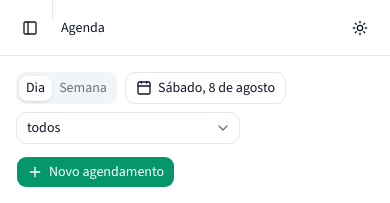
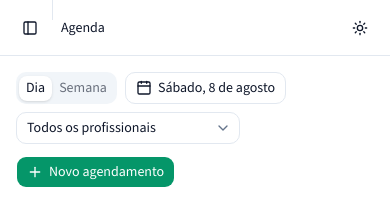
Before and after one commit to EazyIAxx/clinicflow, a Next.js app: page /agenda in a window 390 px wide. Shown: the top 203 px of the page. Built offline with nearby package versions, Linux system fonts and the light colour scheme.

Commit message:
fix(ui): fechar sidebar mobile ao navegar, exibir label nos selects e suavizar texto mudo no dark mode

```diff
--- a/app/globals.css
+++ b/app/globals.css
@@ -96,7 +96,7 @@
   --secondary: #123043;
   --secondary-foreground: #a5f3fc;
   --muted: #101e2b;
-  --muted-foreground: #8fb4c2;
+  --muted-foreground: #94a3b8;
   --accent: #123043;
   --accent-foreground: #a5f3fc;
   --destructive: #f87171;
--- a/components/agenda/agenda-toolbar.tsx
+++ b/components/agenda/agenda-toolbar.tsx
@@ -48,7 +48,13 @@ export function AgendaToolbar({
           onValueChange={(value) => onProfessionalChange(value as string)}
         >
           <SelectTrigger className="w-56">
-            <SelectValue />
+            <SelectValue>
+              {(value: string) =>
+                value === "todos"
+                  ? "Todos os profissionais"
+                  : professionals.find((professional) => professional.id === value)?.name
+              }
+            </SelectValue>
           </SelectTrigger>
           <SelectContent>
             <SelectItem value="todos">Todos os profissionais</SelectItem>
--- a/components/agenda/new-appointment-dialog.tsx
+++ b/components/agenda/new-appointment-dialog.tsx
@@ -156,7 +156,11 @@ export function NewAppointmentDialog({
                 onValueChange={(value) => setProfessionalId(value as string)}
               >
                 <SelectTrigger className="w-full">
-                  <SelectValue />
+                  <SelectValue>
+                    {(value: string) =>
+                      professionals.find((professional) => professional.id === value)?.name
+                    }
+                  </SelectValue>
                 </SelectTrigger>
                 <SelectContent>
                   {professionals.map((professional) => (
@@ -238,7 +242,11 @@ export function NewAppointmentDialog({
                 onValueChange={(value) => setDuration(Number(value) as 30 | 60 | 90)}
               >
                 <SelectTrigger className="w-full">
-                  <SelectValue />
+                  <SelectValue>
+                    {(value: string) =>
+                      durationOptions.find((option) => option.value === value)?.label
+                    }
+                  </SelectValue>
                 </SelectTrigger>
                 <SelectContent>
                   {durationOptions.map((option) => (
--- a/components/dashboard/app-sidebar.tsx
+++ b/components/dashboard/app-sidebar.tsx
@@ -25,11 +25,17 @@ import {
   SidebarMenu,
   SidebarMenuButton,
   SidebarMenuItem,
+  useSidebar,
 } from "@/components/ui/sidebar";
 import { mockUser, navGroups } from "@/lib/nav-items";
 
 export function AppSidebar() {
   const pathname = usePathname();
+  const { isMobile, setOpenMobile } = useSidebar();
+
+  function closeOnMobile() {
+    if (isMobile) setOpenMobile(false);
+  }
 
   return (
     <Sidebar collapsible="icon">
@@ -50,6 +56,7 @@ export function AppSidebar() {
                         render={<Link href={item.href} />}
                         isActive={isActive}
                         tooltip={item.title}
+                        onClick={closeOnMobile}
                       >
                         <item.icon />
                         <span>{item.title}</span>
@@ -83,12 +90,12 @@ export function AppSidebar() {
                   </div>
                 </DropdownMenuLabel>
                 <DropdownMenuSeparator />
-                <DropdownMenuItem render={<Link href="/configuracoes" />}>
+                <DropdownMenuItem render={<Link href="/configuracoes" />} onClick={closeOnMobile}>
                   <Settings />
                   Configurações
                 </DropdownMenuItem>
                 <DropdownMenuSeparator />
-                <DropdownMenuItem render={<Link href="/login" />}>
+                <DropdownMenuItem render={<Link href="/login" />} onClick={closeOnMobile}>
                   <LogOut />
                   Sair
                 </DropdownMenuItem>
```
